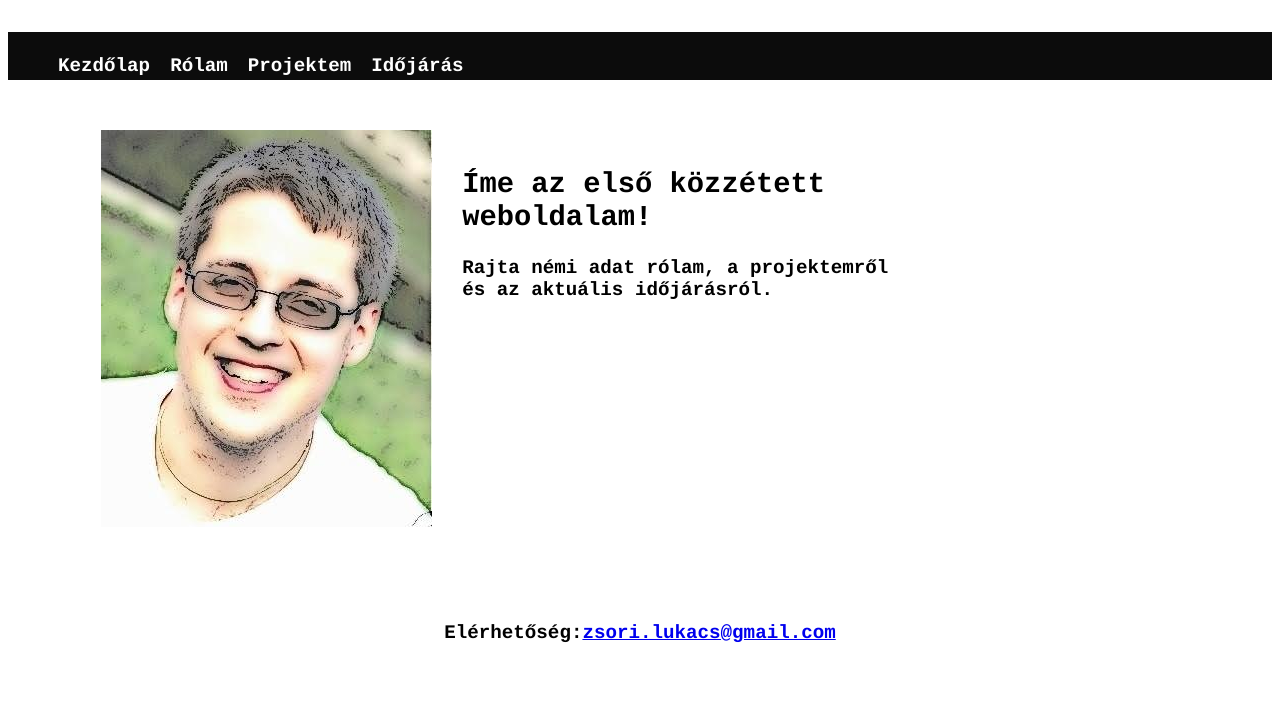
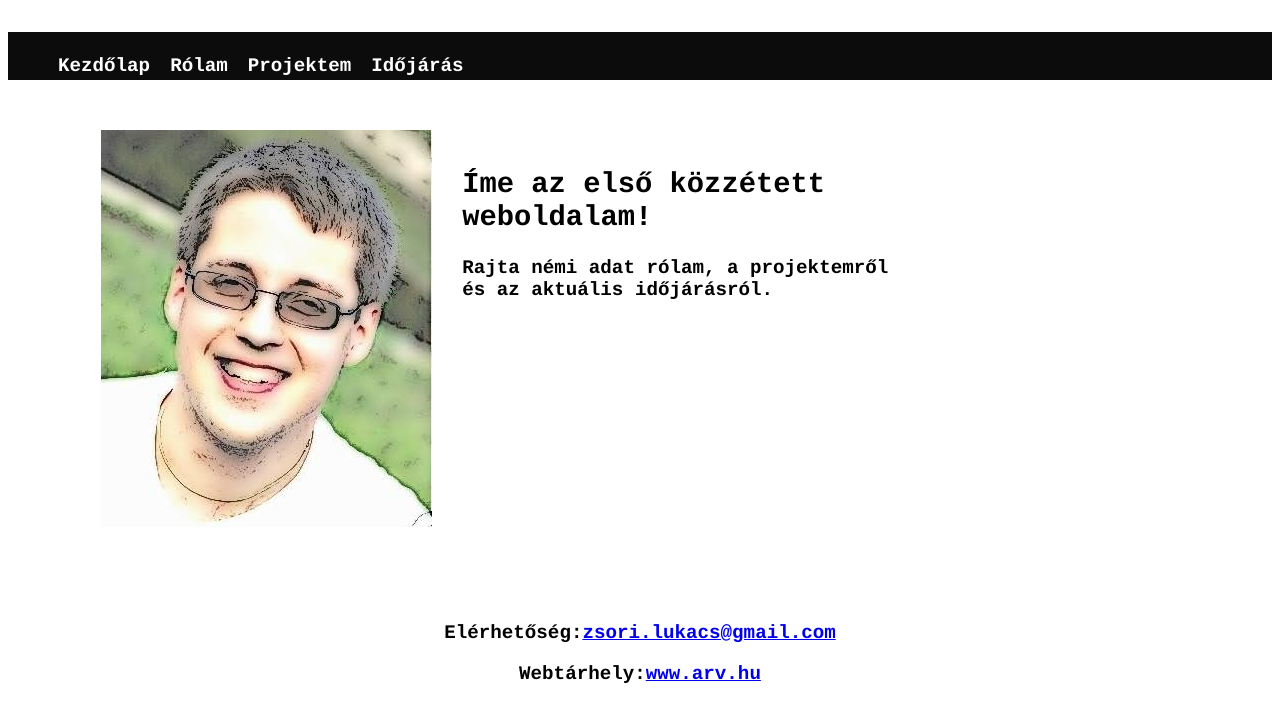
Before and after one commit to LucasZs/mypage, a plain HTML site: page index.html in a window 1280 px wide. Shown: the part 91-812 px from the top of the page. Drawn offline with Linux system fonts and the light colour scheme.

Commit message:
webtárhely link

```diff
--- a/index.html
+++ b/index.html
@@ -30,6 +30,7 @@
 		</div>
 		<div id="lablec">
 			<p>Elérhetőség:<a href="mailto:zsori.lukacs@gmail.com">zsori.lukacs@gmail.com</a></p>
+			<p>Webtárhely:<a href="http://www.arv.hu">www.arv.hu</a></p>
 		</div>
 	</div>
 </div>
```
Also changed, not shown: idojaras.html (+1 -0 lines), projekt.html (+1 -0 lines), rolam.html (+1 -0 lines).
